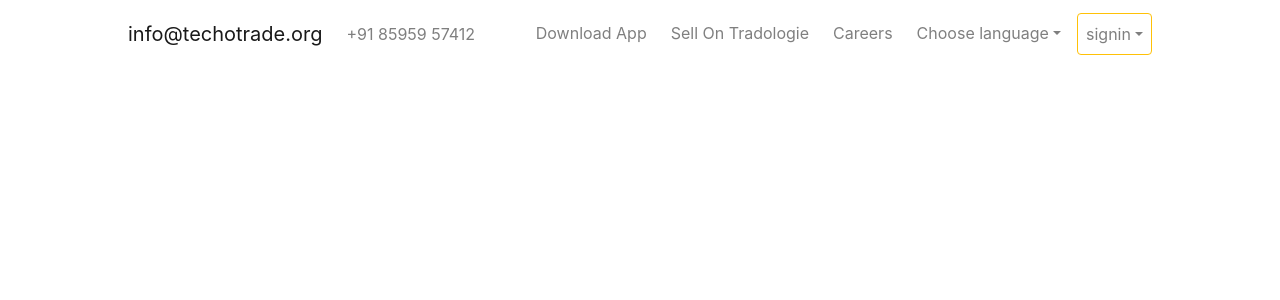
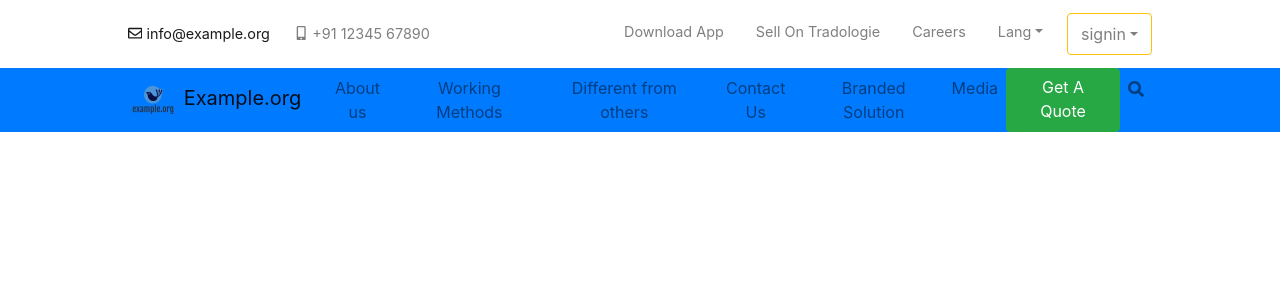
Before and after one commit to ikabir21/shopping-site-bootstrap, a React (Create React App) app: page / in a window 1280 px wide. Shown: the top 300 px of the page. Built offline with nearby package versions, Linux system fonts and the light colour scheme.

Commit message:
second navbar added

```diff
--- a/package.json
+++ b/package.json
@@ -10,6 +10,7 @@
     "react": "^17.0.2",
     "react-bootstrap": "^1.5.2",
     "react-dom": "^17.0.2",
+    "react-icons": "^4.2.0",
     "react-scripts": "4.0.3",
     "web-vitals": "^1.0.1"
   },
--- a/src/App.js
+++ b/src/App.js
@@ -1,9 +1,12 @@
 import React from 'react';
-import MyNavbar from './Components/Navbar/Navbar';
+import { MyNavbar, MyNavbar2 } from './Components/Navbar/Navbar';
 
 function App() {
   return (
-    <MyNavbar style={{width: "80%"}} />
+    <>
+      <MyNavbar />
+      <MyNavbar2 />
+    </>
   );
 }
 
--- a/src/Components/Navbar/Navbar.js
+++ b/src/Components/Navbar/Navbar.js
@@ -3,34 +3,37 @@ import {
   Navbar,
   Nav,
   NavDropdown,
-  Form,
-  FormControl,
-  Button,
+  Button
 } from "react-bootstrap";
 import "bootstrap/dist/css/bootstrap.min.css";
+import { FaRegEnvelope, FaMobileAlt, FaSearch } from 'react-icons/fa';
+import logo from "../../assets/images/logo.png";
 
-const MyNavbar = () => {
+export const MyNavbar = () => {
   return (
     <Navbar
-      style={{ padding: "1% 10%" }}
+      style={{
+        padding: "1% 10%",
+        fontSize: "0.9rem"
+        }}
       bg="inherit"
       expand="lg"
       color="dark"
     >
-      <Navbar.Brand href="#home">info@techotrade.org</Navbar.Brand>
+      <Navbar.Brand style={{fontSize: "0.9rem"}} href="#"><FaRegEnvelope className="mr-1 mb-1" />info@example.org</Navbar.Brand>
       <Nav className="mr-auto">
-        <Nav.Link href="#deets">+91 85959 57412 </Nav.Link>
+        <Nav.Link href="#deets"><FaMobileAlt className="mr-1 mb-1" />+91 12345 67890 </Nav.Link>
       </Nav>
       <Nav >
-        <Nav.Link className="mr-2" href="#">Download App</Nav.Link>
-        <Nav.Link className="mr-2" href="#">Sell On Tradologie</Nav.Link>
-        <Nav.Link className="mr-2" href="#">Careers</Nav.Link>
-        <NavDropdown className="mr-2" title="Choose language">
+        <Nav.Link className="mr-3" href="#">Download App</Nav.Link>
+        <Nav.Link className="mr-3" href="#">Sell On Tradologie</Nav.Link>
+        <Nav.Link className="mr-3" href="#">Careers</Nav.Link>
+        <NavDropdown className="mr-3" title="Lang">
           <NavDropdown.Item href="#">EN</NavDropdown.Item>
           <NavDropdown.Item href="#">AR</NavDropdown.Item>
           <NavDropdown.Item href="#">FR</NavDropdown.Item>
         </NavDropdown>
-        <Button style={{padding: 0}} variant="outline-warning">
+        <Button style={{padding: "0 5px"}} variant="outline-warning">
           <NavDropdown title="signin">
           <NavDropdown.Item href="#">Login</NavDropdown.Item>
           <NavDropdown.Item href="#">Register</NavDropdown.Item>
@@ -41,4 +44,27 @@ const MyNavbar = () => {
   );
 };
 
-export default MyNavbar;
+
+export const MyNavbar2 = () => {
+  return (
+    <>
+    <Navbar bg="primary" expand="lg" style={{ padding: "0 10%", color: "#eee"}}>
+
+      <Navbar.Brand href="#"><img style={{cursor: "pointer"}} height="50" src={logo} alt="logo"/> Example.org</Navbar.Brand>
+      <Navbar.Toggle aria-controls="basic-navbar-nav" />
+      <Navbar.Collapse id="basic-navbar-nav">
+        <Nav className="mr-auto" style={{ width: "100%", display: "flex", justifyContent: "space-between"}} fill>
+          <Nav.Link href="#">About us</Nav.Link>
+          <Nav.Link href="#">Working Methods</Nav.Link>
+          <Nav.Link href="#">Different from others</Nav.Link>
+          <Nav.Link href="#">Contact Us</Nav.Link>
+          <Nav.Link href="#">Branded Solution</Nav.Link>
+          <Nav.Link href="#">Media</Nav.Link>
+          <Button variant="success" href="#">Get A Quote</Button>
+          <Nav.Link href="#"><FaSearch/></Nav.Link>
+        </Nav>
+      </Navbar.Collapse>
+    </Navbar>
+</>
+  );
+}
```
Also changed, not shown: src/assets/images/logo.png (added), 1 other file (tests, documents, lock files or other folders).
